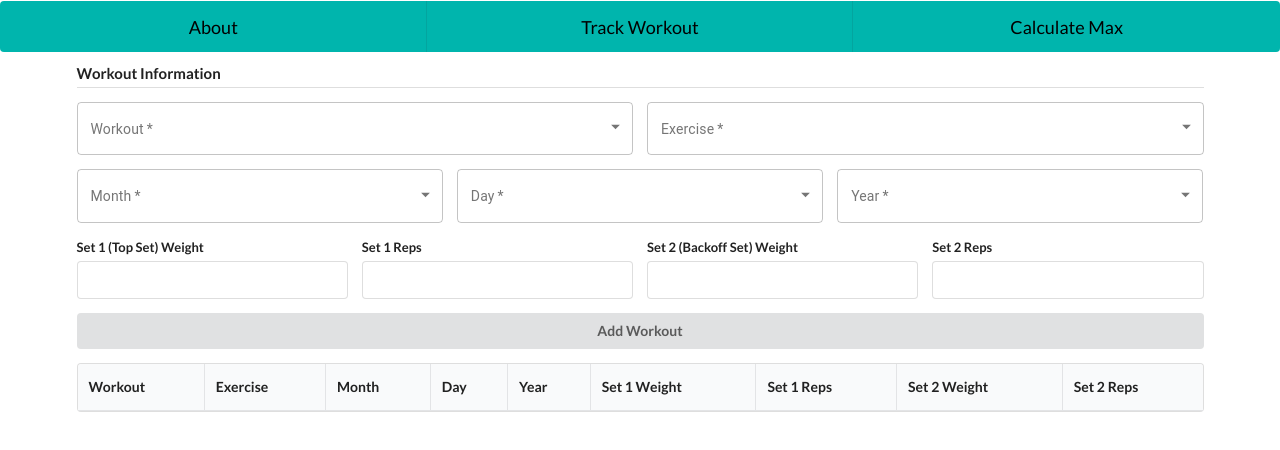
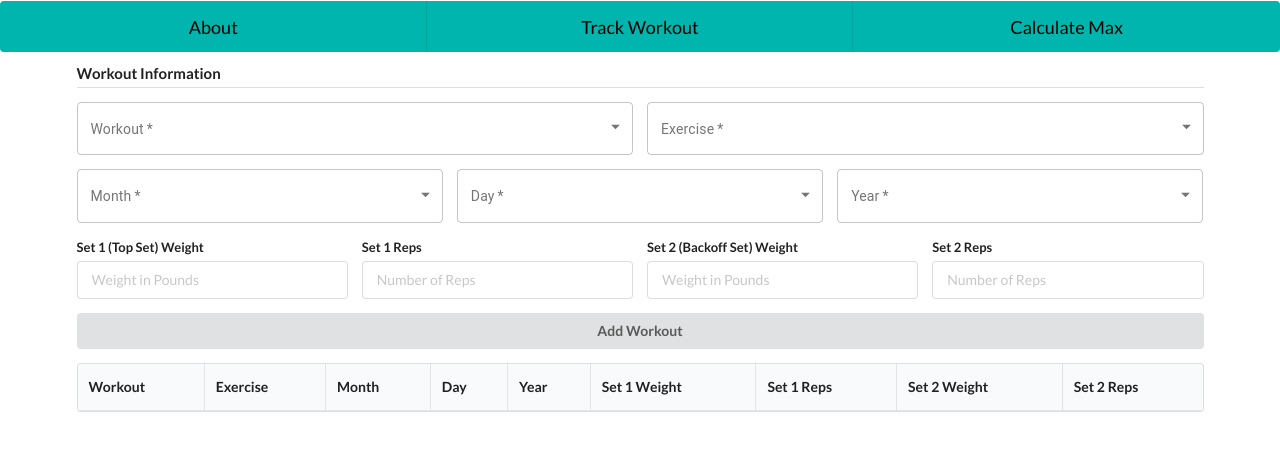
Before and after one commit to DanielK2312/workoutapp_redux, a React (Create React App) app: page /trackWorkout in a window 1280 px wide. Shown: the top 450 px of the page. Built offline with nearby package versions, Linux system fonts and the light colour scheme.

Commit message:
refactors

```diff
--- a/src/components/TableDataInputs.js
+++ b/src/components/TableDataInputs.js
@@ -6,7 +6,7 @@ import MonthDropdown from "../dropdowns/MonthDropdown";
 import DayDropdown from "../dropdowns/DayDropdown";
 import YearDropdown from "../dropdowns/YearDropdown";
 import WorkoutDropdown from "../dropdowns/WorkoutDropdown";
-import PullDropdown from "../dropdowns/ExerciseDropdown";
+import ExerciseDropdown from "../dropdowns/ExerciseDropdown";
 
 // redux functions
 import { useDispatch, useSelector } from "react-redux";
@@ -51,9 +51,14 @@ const TableDataInputs = () => {
   const backoffWeight = useSelector((state) => state.backoffWeight);
   const backoffReps = useSelector((state) => state.backoffReps);
 
+  /**
+   * Handles form submission
+   * @param {event} e
+   */
   const handleAddForm = (e) => {
     e.preventDefault();
 
+    // if all inputs are valid, add to table
     const updateRows = [
       // copy the current addRow state
       ...addRow,
@@ -106,16 +111,7 @@ const TableDataInputs = () => {
             <WorkoutDropdown />
           </div>
           <div className="field">
-            {/* <label>Exercise</label>
-            <input
-              type="text"
-              name="exercise"
-              required="required"
-              autoComplete="off"
-              onChange={(e) => dispatch(setExercise(e.target.value))}
-              value={exercise}
-            ></input> */}
-            <PullDropdown />
+            <ExerciseDropdown />
           </div>
         </div>
 
@@ -135,7 +131,8 @@ const TableDataInputs = () => {
           <div className="field">
             <label>Set 1 (Top Set) Weight</label>
             <input
-              type="text"
+              type="number"
+              placeholder="Weight in Pounds"
               required="required"
               autoComplete="off"
               onChange={(e) => dispatch(setOneWeight(e.target.value))}
@@ -145,7 +142,8 @@ const TableDataInputs = () => {
           <div className="field">
             <label>Set 1 Reps</label>
             <input
-              type="text"
+              type="number"
+              placeholder="Number of Reps"
               required="required"
               autoComplete="off"
               onChange={(e) => dispatch(setOneReps(e.target.value))}
@@ -155,7 +153,8 @@ const TableDataInputs = () => {
           <div className="field">
             <label>Set 2 (Backoff Set) Weight</label>
             <input
-              type="text"
+              type="number"
+              placeholder="Weight in Pounds"
               required="required"
               autoComplete="off"
               onChange={(e) => dispatch(setTwoWeight(e.target.value))}
@@ -165,7 +164,8 @@ const TableDataInputs = () => {
           <div className="field">
             <label>Set 2 Reps</label>
             <input
-              type="text"
+              type="number"
+              placeholder="Number of Reps"
               required="required"
               autoComplete="off"
               onChange={(e) => dispatch(setTwoReps(e.target.value))}
```
